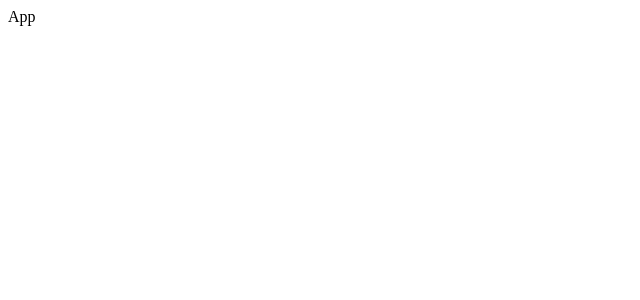
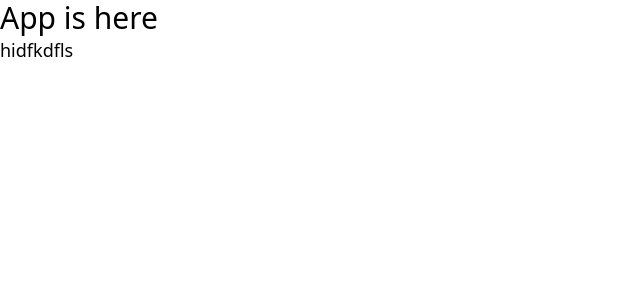
Before and after one commit to siddheshsurve/youtube-clone, a React (Create React App) app: page / in a window 1280 px wide. Shown: the top 300 px of the page, without its empty margins (0-640 px from the left). Built offline with nearby package versions, Linux system fonts and the light colour scheme.

Commit message:
tailwind setup

```diff
--- a/src/App.js
+++ b/src/App.js
@@ -1,7 +1,12 @@
 import React from "react";
 
 const App = () => {
-  return <div>App</div>;
+  return (
+    <div>
+      <p className="text-3xl">App is here</p>
+      <p className="text-lg">hidfkdfls</p>
+    </div>
+  );
 };
 
 export default App;
--- a/src/index.css
+++ b/src/index.css
@@ -0,0 +1,3 @@
+@tailwind base;
+@tailwind components;
+@tailwind utilities;
--- /dev/null
+++ b/tailwind.config.js
@@ -0,0 +1,8 @@
+/** @type {import('tailwindcss').Config} */
+module.exports = {
+  content: ["./src/**/*.{js,jsx,ts,tsx}"],
+  theme: {
+    extend: {},
+  },
+  plugins: [require("@tailwindcss/line-clamp")],
+};
```
Also changed, not shown: package.json (+8 -0 lines), 1 other file (tests, documents, lock files or other folders).
